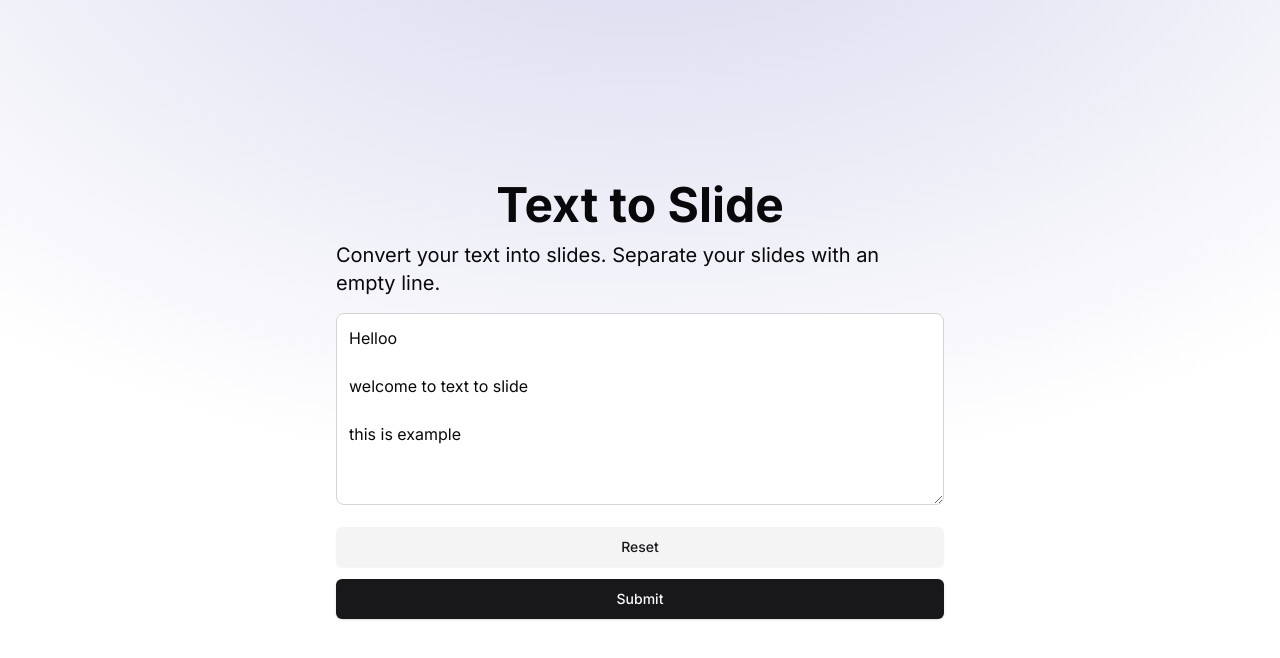
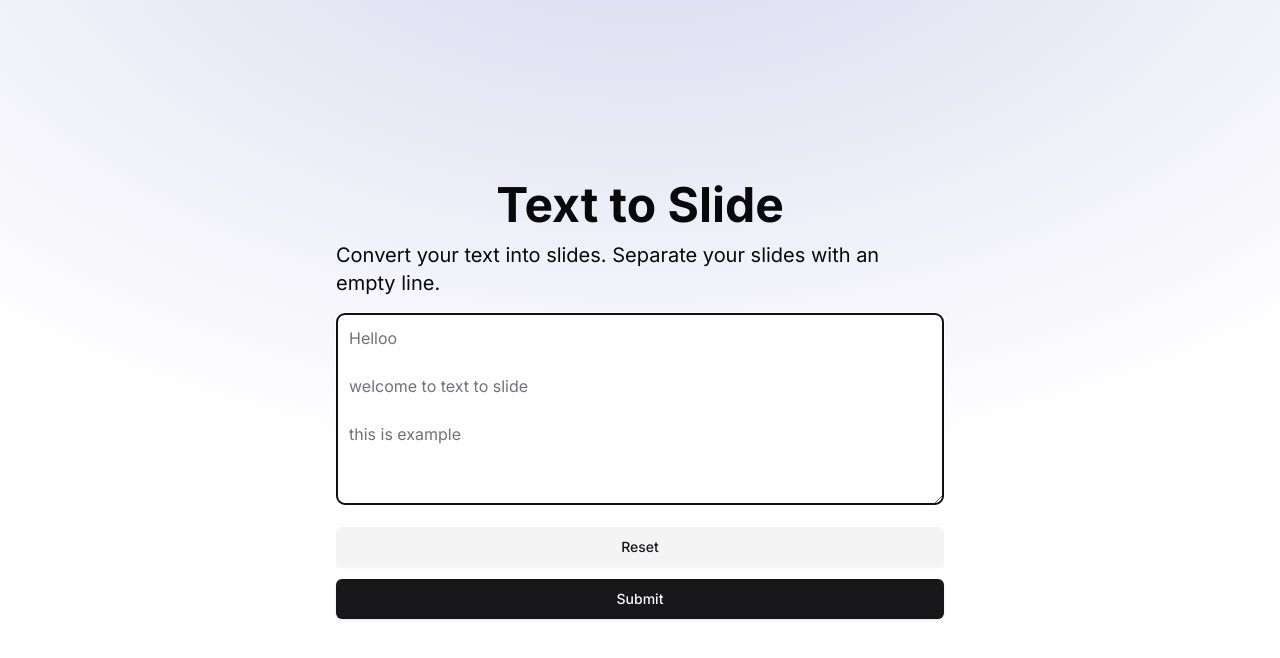
Before and after one commit to mhmmdvg/text-to-slide, a Next.js app: page / in a window 1280 px wide. Shown: the top 658 px of the page. Built offline with nearby package versions, Linux system fonts and the light colour scheme.

Commit message:
fix: textarea focus

```diff
--- a/app/page.tsx
+++ b/app/page.tsx
@@ -190,9 +190,12 @@ export default function Home() {
 						</p>
 					</div>
 					<textarea
-						className="h-48 max-h-48 min-h-48 min-w-full rounded-lg border border-zinc-300 p-3 text-sm md:text-base"
+						className="h-48 max-h-48 min-h-48 min-w-full rounded-lg border border-zinc-300 p-3 text-muted-foreground"
 						value={lines}
 						onChange={handleChange}
+						autoFocus
+						required
+						rows={10}
 					/>
 					<div className="flex w-full flex-col space-y-3">
 						<Button
```
